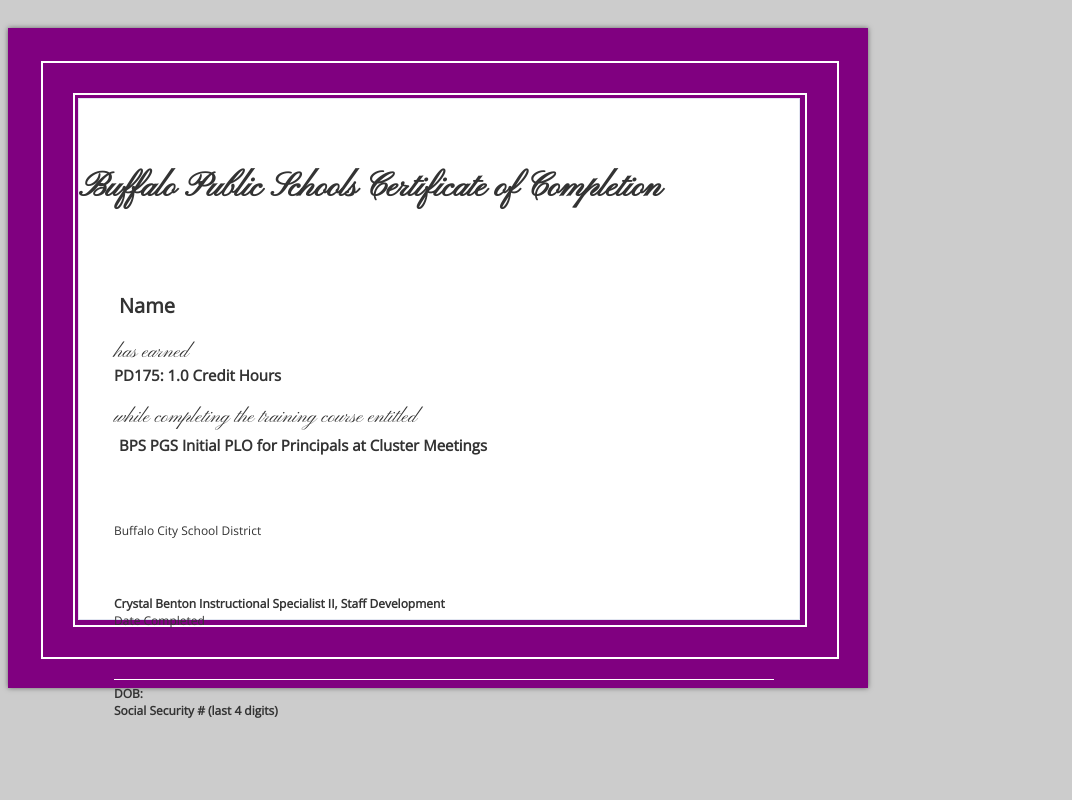
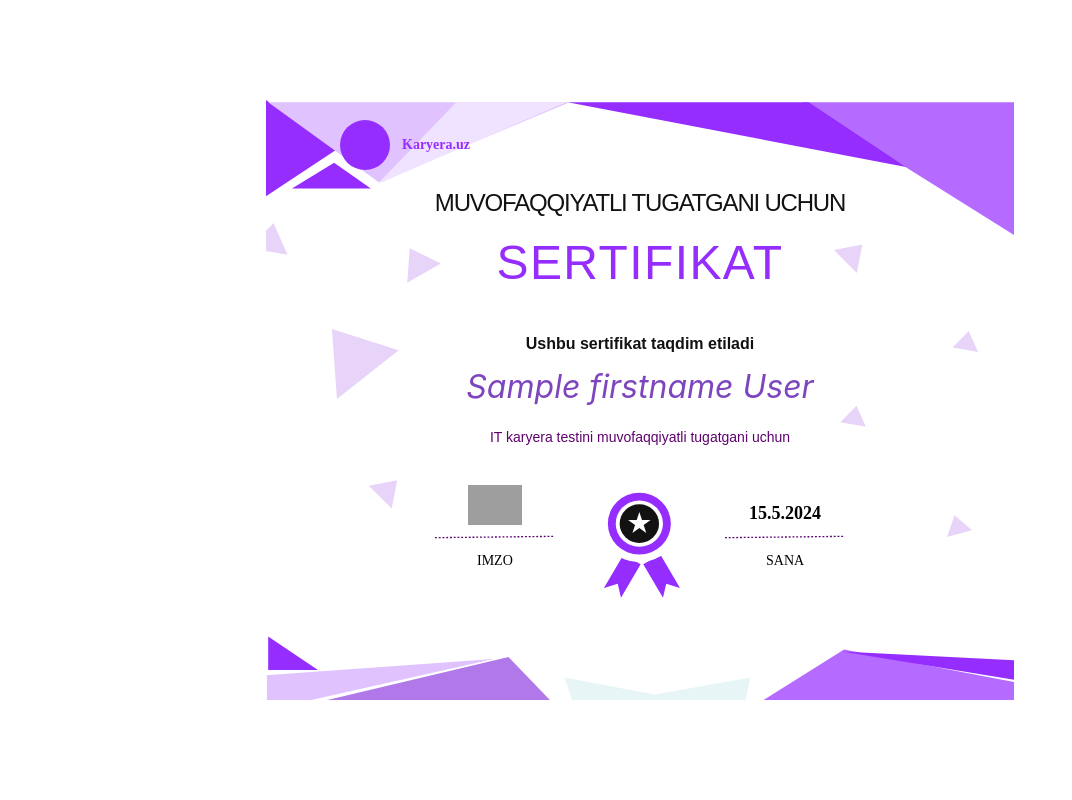
Before and after one commit to abubakirovxolmirza/ProfArrent, a Django app: template certificate/templates/certificate/pdf_template.html in a window 1280 px wide. Shown: the whole page, without its empty margins (0-1072 px from the left). Run offline with Django 5.2, Linux system fonts and the light colour scheme; the template is opened without the code that fills it: most values are stand-ins (such as "Sample title", 1, 10 or a date in 2020); parts of the project's set-up code (start-up, migrations or seed data) failed here and were passed over; grey boxes are pictures that could not be loaded.

Commit message:
added certificate

```diff
--- a/certificate/templates/certificate/pdf_template.html
+++ b/certificate/templates/certificate/pdf_template.html
@@ -1,256 +1,214 @@
-<!doctype html>
-<html>
-
+<!DOCTYPE html>
+<html lang="en">
   <head>
-    <meta charset="utf-8">
-    <title>Sales Report</title>
-    <style type="text/css">
-        @import url('https://fonts.googleapis.com/css?family=Open+Sans|Pinyon+Script|Rochester');
-
-        .cursive {
-            font-family: 'Pinyon Script', cursive;
+    <meta charset="UTF-8" />
+    <meta name="viewport" content="width=device-width, initial-scale=1.0" />
+    <style>
+      body {
+        margin: 0;
+        padding: 0;
+        width: 100vw;
+        height: 100vh;
+        box-sizing: border-box;
+        display: flex;
+        justify-content: center;
+        align-items: center;
       }
-
-        .sans {
-            font-family: 'Open Sans', sans-serif;
+      .certificate {
+        width: 1000px;
+        height: 600px;
+        position: relative;
+        display: flex;
+        justify-content: center;
+        align-items: center;
       }
-
-        .bold {
-            font-weight: bold;
+      .img-back {
+        width: 100%;
+        height: 100%;
+        object-fit: contain;
       }
-
-        .block {
-            display: block;
+      h1 {
+        color: #962dff;
       }
-
-        .underline {
-            border-bottom: 1px solid #fff;
-            padding: 5px;
+      .div {
+        align-items: center;
+        display: flex;
+        padding-bottom: 6px;
+        flex-direction: column;
+        font-weight: 400;
+        height: 100%;
+        text-align: center;
+        gap: 10px;
+      }
+      .div-2 {
+        color: rgba(18, 18, 18, 0.3);
+        letter-spacing: -1.2px;
+        font: 24px/12px Century Gothic, sans-serif;
+      }
+      .div-3 {
+        color: #121212;
+        margin-top: 24px;
+        font: 600 8px BR Firma, sans-serif;
+      }
+      .div-4 {
+        margin-top: 8px;
+        color: #7d45be;
+        justify-content: center;
+        padding: 0 11px;
+        font: italic 32px/100% Brush Script MT, -apple-system, Roboto, Helvetica,
+          sans-serif;
+      }
+      .div-5 {
+        color: #5f026e;
+        align-self: stretch;
+        margin-top: 16px;
+        width: 100%;
+        font: 10px Rockwell, sans-serif;
+      }
+      .div-6 {
+        color: #121212;
+        margin-top: 4px;
+        font: sans-serif;
+        font-weight: 500;
+        width: 300px;
+      }
+      .lines {
+        padding: 0;
+        margin: 0;
+        display: flex;
+        justify-content: center;
+        flex-direction: column;
+        align-items: center;
+      }
+      .line-1 {
+        width: 120px;
+      }
+      p {
+        font-size: 14px;
+      }
+      .certificate1 {
+        position: absolute;
+        height: 100%;
+        width: 100%;
+        display: flex;
+        justify-content: center;
+        align-items: center;
+      }
+      .imzo-img {
+        width: 100px;
+        height: 40px;
+        object-fit: contain;
+        /* mix-blend-mode: color-burn; */
+      }
+    </style>
+    <title>Certificate</title>
+  </head>
+  <body>
+    <div class="certificate">
+      <div
+        style="
+          position: absolute;
+          top: 20px;
+          left: 200px;
+          display: flex;
+          justify-content: center;
+          align-items: center;
+          gap: 12px;
+        "
+      >
+        <div
+          style="
+            width: 50px;
+            height: 50px;
+            background-color: #962dff;
+            border-radius: 100%;
+          "
+        ></div>
+        <p style="color: #962dff; font-size: 16 px; font-weight: 600">
+          Karyera.uz
+        </p>
+      </div>
+      <img class="img-back" src="./Cert Template 25.svg" alt="" />
+      <div class="certificate1">
+        <section>
+          <div class="div">
+            <div class="div-2">
+              <span
+                style="
+                  font-family: Rockwell, sans-serif;
+                  font-size: 24px;
                   margin-bottom: 15px;
-        }
-
-        .margin-0 {
-            margin: 0;
-        }
-
-        .padding-0 {
-            padding: 0;
-        }
-
-        .pm-empty-space {
-            height: 40px;
-            width: 100%;
-        }
-
-        body {
-            padding: 20px 0;
-            background: #ccc;
-        }
-
-        .pm-certificate-container {
-            position: relative;
-            width: 800px;
-            height: 600px;
-            background-color: purple;
-            padding: 30px;
-            color: #333;
-            font-family: 'Open Sans', sans-serif;
-            box-shadow: 0 0 5px rgba(0, 0, 0, 0.5);
-        }
-
-        .pm-certificate-container .outer-border {
-            width: 794px;
-            height: 594px;
-            position: absolute;
-            left: 50%;
-            margin-left: -397px;
-            top: 50%;
-            margin-top: -297px;
-            border: 2px solid #fff;
-        }
-
-        .pm-certificate-container .inner-border {
-            width: 730px;
-            height: 530px;
-            position: absolute;
-            left: 50%;
-            margin-left: -365px;
-            top: 50%;
-            margin-top: -265px;
-            border: 2px solid #fff;
-        }
-
-        .pm-certificate-container .pm-certificate-border {
-            position: relative;
-            width: 720px;
-            height: 520px;
-            padding: 0;
-            border: 1px solid #E1E5F0;
-            background-color: #ffffff;
-            background-image: none;
-            left: 50%;
-            margin-left: -360px;
-            top: 50%;
-            margin-top: -260px;
-        }
-
-        .pm-certificate-container .pm-certificate-border .pm-certificate-block {
-            width: 650px;
-            height: 200px;
-            position: relative;
-            left: 50%;
-            margin-left: -325px;
-            top: 70px;
-            margin-top: 0;
-        }
-
-        .pm-certificate-container .pm-certificate-border .pm-certificate-header {
-            margin-bottom: 10px;
-        }
-
-        .pm-certificate-container .pm-certificate-border .pm-certificate-title {
-            position: relative;
-            top: 40px;
-        }
-
-        .pm-certificate-container .pm-certificate-border .pm-certificate-title h2 {
-            font-size: 34px !important;
-        }
-
-        .pm-certificate-container .pm-certificate-border .pm-certificate-body {
-            padding: 20px;
-        }
-
-        .pm-certificate-container .pm-certificate-border .pm-certificate-body .pm-name-text {
-            font-size: 20px;
-        }
-
-        .pm-certificate-container .pm-certificate-border .pm-earned {
-            margin: 15px 0 20px;
-        }
-
-        .pm-certificate-container .pm-certificate-border .pm-earned .pm-earned-text {
-            font-size: 20px;
-        }
-
-        .pm-certificate-container .pm-certificate-border .pm-earned .pm-credits-text {
-            font-size: 15px;
-        }
-
-        .pm-certificate-container .pm-certificate-border .pm-course-title .pm-earned-text {
-            font-size: 20px;
-        }
-
-        .pm-certificate-container .pm-certificate-border .pm-course-title .pm-credits-text {
-            font-size: 15px;
-        }
-
-        .pm-certificate-container .pm-certificate-border .pm-certified {
-            font-size: 12px;
-        }
-
-        .pm-certificate-container .pm-certificate-border .pm-certified .underline {
-            margin-bottom: 5px;
-        }
-
-        .pm-certificate-container .pm-certificate-border .pm-certificate-footer {
-            width: 650px;
-            height: 100px;
-            position: relative;
-            left: 50%;
-            margin-left: -325px;
-            bottom: -105px;
-    </style>
-</head>
-
-<body>
-
-    <div class="container pm-certificate-container">
-        <div class="outer-border"></div>
-        <div class="inner-border"></div>
-
-        <div class="pm-certificate-border col-xs-12">
-            <div class="row pm-certificate-header">
-                <div class="pm-certificate-title cursive col-xs-12 text-center">
-                    <h2>Buffalo Public Schools Certificate of Completion</h2>
+                  color: rgba(18, 18, 18, 1);
+                "
+              >
+                MUVOFAQQIYATLI TUGATGANI UCHUN
+              </span>
+              <br /><br />
+              <br /><br />
+              <br />
+              <span
+                style="
+                  font-family: Rockwell, sans-serif;
+                  font-size: 48px;
+                  letter-spacing: 1.4px;
+                  color: rgba(150, 45, 255, 1);
+                "
+              >
+                SERTIFIKAT
+              </span>
+              <br /><br />
+              <br />
+            </div>
+            <div style="font-size: 16px" class="div-3">
+              Ushbu sertifikat taqdim etiladi
+            </div>
+            <div class="div-4">{{ firstname }} {{ lastname }}</div>
+            <div style="font-size: 14px" class="div-5">
+              IT karyera testini muvofaqqiyatli tugatgani uchun
+            </div>
+            <div style="font-size: 12px" class="div-6"></div>
+          </div>
+          <div
+            style="
+              display: flex;
+              justify-content: space-between;
+              align-items: start;
+              gap: 2px;
+              margin-top: 20px;
+            "
+          >
+            <div class="lines">
+              <div style="width: 100px; height: 50px">
+                <img
+                  class="imzo-img"
+                  src="https://www.pngfind.com/pngs/b/684-6847578_danisnotonfire-png.png"
+                  alt=""
+                />
+              </div>
+              <img class="line-1" src="./Line 1.svg" alt="" />
+              <p>IMZO</p>
+            </div>
+            <div>
+              <img style="width: 80px" src="./Group 28.svg" alt="" />
+            </div>
+            <div class="lines">
+              <div style="width: 100px; height: 50px">
+                <p style="font-size: 18px; font-weight: 600;text-align: center;" id="date"></p>
+              </div>
+              <img class="line-1" src="Line 1.svg" alt="" />
+              <p>SANA</p>
             </div>
           </div>
-
-            <div class="row pm-certificate-body">
-
-                <div class="pm-certificate-block">
-                    <div class="col-xs-12">
-                        <div class="row">
-                            <div class="col-xs-2"><!-- LEAVE EMPTY --></div>
-                            <div class="pm-certificate-name underline margin-0 col-xs-8 text-center">
-                                <span class="pm-name-text bold">Name</span>
-                            </div>
-                            <div class="col-xs-2"><!-- LEAVE EMPTY --></div>
+        </section>
       </div>
     </div>
-
-                    <div class="col-xs-12">
-                        <div class="row">
-                            <div class="col-xs-2"><!-- LEAVE EMPTY --></div>
-                            <div class="pm-earned col-xs-8 text-center">
-                                <span class="pm-earned-text padding-0 block cursive">has earned</span>
-                                <span class="pm-credits-text block bold sans">PD175: 1.0 Credit Hours</span>
-                            </div>
-                            <div class="col-xs-2"><!-- LEAVE EMPTY --></div>
-                            <div class="col-xs-12"></div>
-                        </div>
-                    </div>
-
-                    <div class="col-xs-12">
-                        <div class="row">
-                            <div class="col-xs-2"><!-- LEAVE EMPTY --></div>
-                            <div class="pm-course-title col-xs-8 text-center">
-                                <span class="pm-earned-text block cursive">while completing the training course
-                                    entitled</span>
-                            </div>
-                            <div class="col-xs-2"><!-- LEAVE EMPTY --></div>
-                        </div>
-                    </div>
-
-                    <div class="col-xs-12">
-                        <div class="row">
-                            <div class="col-xs-2"><!-- LEAVE EMPTY --></div>
-                            <div class="pm-course-title underline col-xs-8 text-center">
-                                <span class="pm-credits-text block bold sans">BPS PGS Initial PLO for Principals at
-                                    Cluster Meetings</span>
-                            </div>
-                            <div class="col-xs-2"><!-- LEAVE EMPTY --></div>
-                        </div>
-                    </div>
-                </div>
-
-                <div class="col-xs-12">
-                    <div class="row">
-                        <div class="pm-certificate-footer">
-                            <div class="col-xs-4 pm-certified col-xs-4 text-center">
-                                <span class="pm-credits-text block sans">Buffalo City School District</span>
-                                <span class="pm-empty-space block underline"></span>
-                                <span class="bold block">Crystal Benton Instructional Specialist II, Staff
-                                    Development</span>
-                            </div>
-                            <div class="col-xs-4">
-                                <!-- LEAVE EMPTY -->
-                            </div>
-                            <div class="col-xs-4 pm-certified col-xs-4 text-center">
-                                <span class="pm-credits-text block sans">Date Completed</span>
-                                <span class="pm-empty-space block underline"></span>
-                                <span class="bold block">DOB: </span>
-                                <span class="bold block">Social Security # (last 4 digits)</span>
-                            </div>
-                        </div>
-                    </div>
-                </div>
-
-            </div>
-
-        </div>
-    </div>
-
+    <script>
+      const data = new Date();
+      const year = data.getFullYear();
+      const month = data.getMonth() + 1;
+      const day = data.getDate();
+      document.getElementById("date").innerHTML =
+        day + "." + month + "." + year;
+    </script>
   </body>
-
 </html>
--- a/config/urls.py
+++ b/config/urls.py
@@ -19,6 +19,7 @@ from django.urls import path, include
 from drf_spectacular.views import SpectacularAPIView, SpectacularSwaggerView
 from django.conf import settings
 from django.conf.urls.static import static
+from rest_framework_simplejwt.views import TokenRefreshView
 
 urlpatterns = [
     path('admin/', admin.site.urls),
@@ -27,10 +28,11 @@ urlpatterns = [
     path('api/', include('ai.urls')),
     path('api/', include('certificate.urls')),
 
+    path('api/token/refresh/', TokenRefreshView.as_view(), name='token_refresh'),
     path('api/schema/', SpectacularAPIView.as_view(), name='schema'),
     path('api/swagger/', SpectacularSwaggerView.as_view(url_name='schema')),
 ]
 if settings.DEBUG:
-    urlpatterns += static(settings.STATIC_URL, document_root=settings.STATIC_ROOT)
+    urlpatterns += static(settings.MEDIA_URL, document_root=settings.MEDIA_ROOT)
 else:
     urlpatterns += static(settings.MEDIA_URL, document_root=settings.MEDIA_ROOT)
```
Also changed, not shown: certificate/templates/certificate/index.html (added, +11 -0 lines), certificate/views.py (+26 -11 lines), certificate/templates/certificate/Cert Template 25.svg (added), certificate/templates/certificate/Group 28.svg (added), certificate/templates/certificate/Line 1.svg (added), 3 other files. Lines whose indentation alone changed are shown as unchanged.
